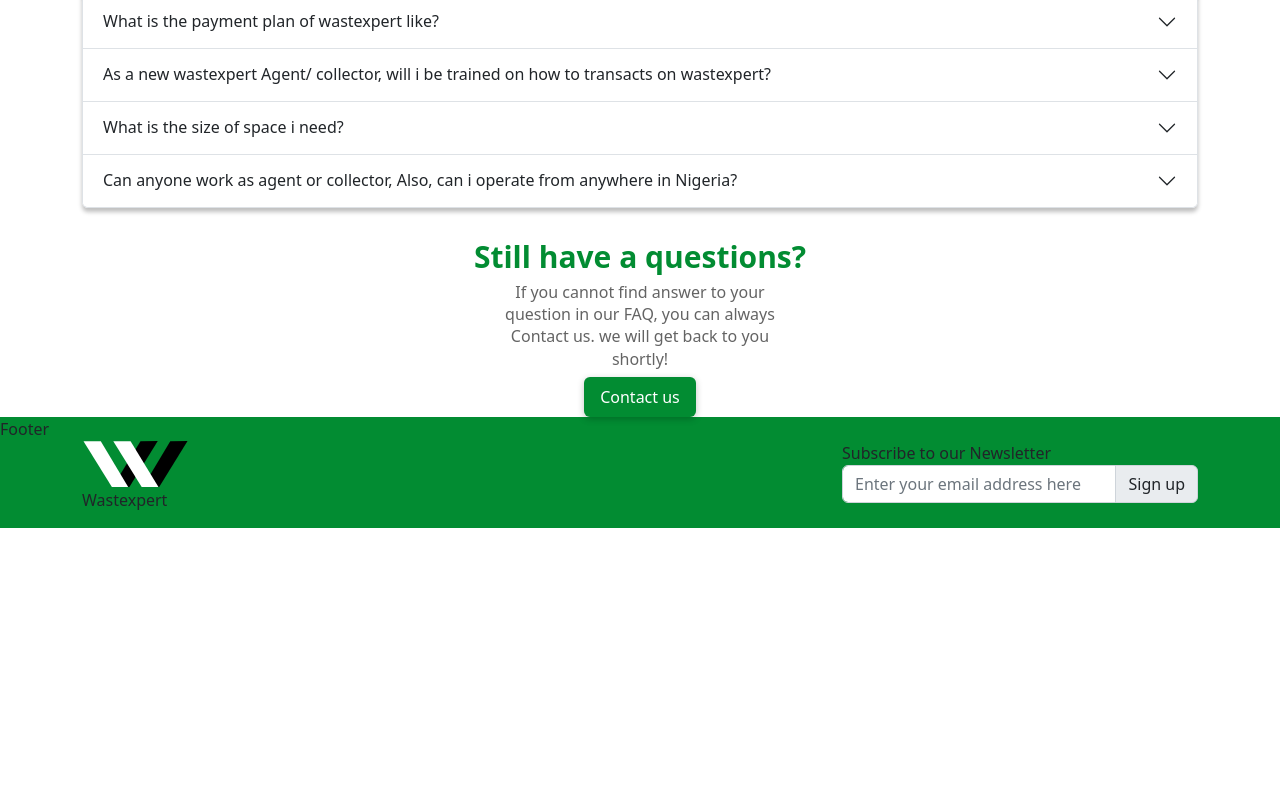
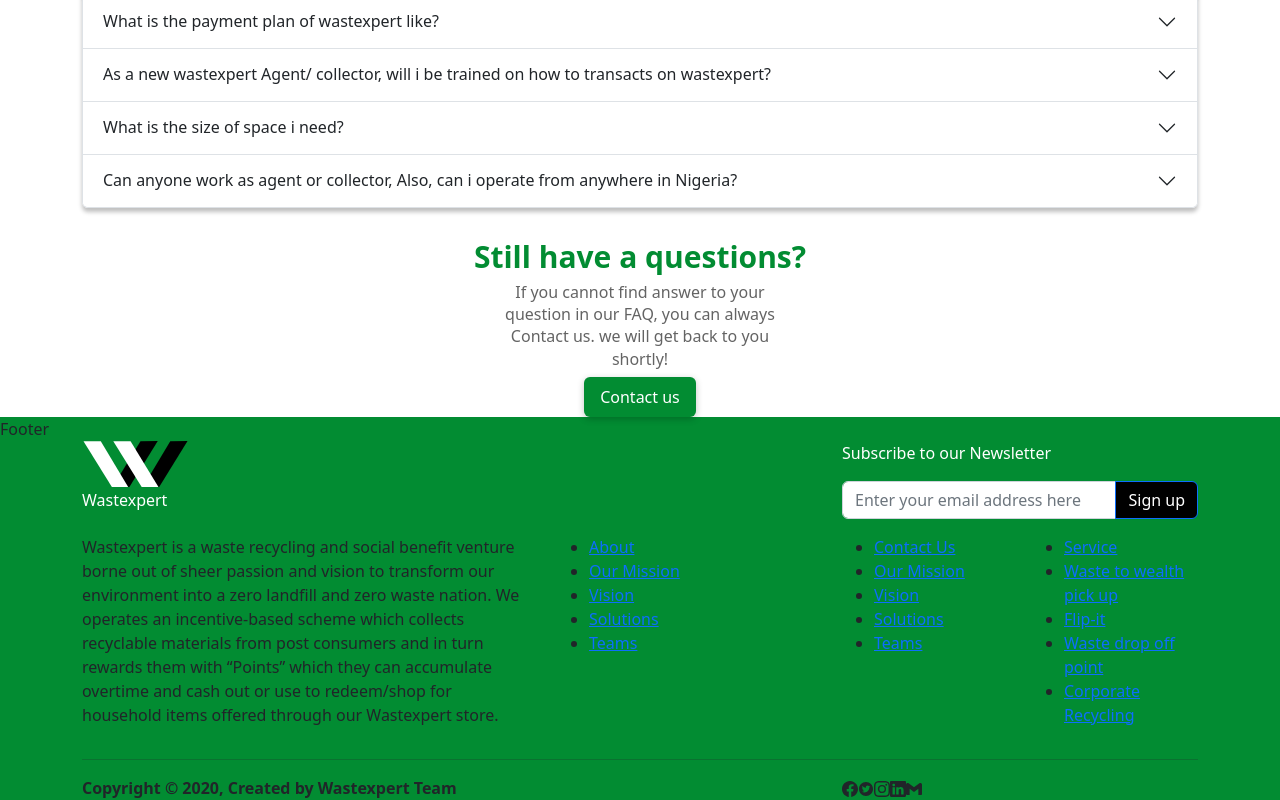
Before and after one commit to walexy026/WasteXpert, a React (Create React App) app: page / in a window 1280 px wide. Shown: the part 3289-4089 px from the top of the page. Before the commit the page ends 3817 px from the top, so only its background shows below. Built offline with nearby package versions, Linux system fonts and the light colour scheme.

Commit message:
footer in progress

```diff
--- a/src/Components/Footer/Footer.jsx
+++ b/src/Components/Footer/Footer.jsx
@@ -1,5 +1,8 @@
 import React from 'react'
-import { Col, Container, Row, Form, InputGroup } from 'react-bootstrap';
+import { Col, Container, Row, Form, InputGroup, Button } from 'react-bootstrap';
+import {BsFacebook, BsInstagram, BsLinkedin} from 'react-icons/bs';
+import {SiGmail} from 'react-icons/si';
+import {AiFillTwitterCircle} from 'react-icons/ai';
 import './Footer.scss'
 import WasteXpertLogo from '../../Assets/footerLogo.svg'
 
@@ -8,20 +11,68 @@
     <div className='footer'>Footer
         <Container>
 <Row>
-    <Col md={8}>
+    <Col md={8} >
     <img src={WasteXpertLogo} alt="WasteXpertLogo" />
-    <p>Wastexpert</p>
+    <p style={{color:'#ffffff'}}>Wastexpert</p>
     </Col>
     <Col md={4}>
-    Subscribe to our Newsletter
+   <p style={{color:'#ffffff'}}> Subscribe to our Newsletter</p>
     <InputGroup className="mb-3">
         <Form.Control
-          placeholder="Enter your email address here"
-          aria-label="Enter your email address here"
-          aria-describedby="basic-addon2"
+        placeholder="Enter your email address here"
+        aria-label="Enter your email address here"
+        aria-describedby="basic-addon2"
         />
-        <InputGroup.Text id="basic-addon2">Sign up</InputGroup.Text>
+        <Button style={{backgroundColor:'#000000', color:'#ffffff', outline:'none' }} id="button-addon2">
+        Sign up
+        </Button>
       </InputGroup>
+
+    </Col>
+</Row>
+<Row>
+    <Col md={5}>
+    <p>Wastexpert is a waste recycling and social benefit venture borne out of sheer passion and vision to transform our environment into a zero landfill  and zero waste nation. We operates an incentive-based scheme which collects recyclable materials from post consumers and in turn rewards them with “Points” which they can accumulate overtime and cash out or use to redeem/shop for household items offered through our Wastexpert store.</p>
+    </Col>
+    <Col md={3}>
+    <ul>
+        <li> <a href=""> About</a></li>
+        <li> <a href="">Our Mission</a></li>
+        <li> <a href="">Vision</a></li>
+        <li> <a href="">Solutions</a></li>
+        <li> <a href="">Teams</a></li>
+    </ul>
+    </Col>
+    <Col md={2}>
+    <ul>
+        <li> <a href=""> Contact Us</a></li>
+        <li> <a href="">Our Mission</a></li>
+        <li> <a href="">Vision</a></li>
+        <li> <a href="">Solutions</a></li>
+        <li> <a href="">Teams</a></li>
+    </ul>
+    </Col>
+    <Col md={2}>
+    <ul>
+        <li> <a href=""> Service</a></li>
+        <li> <a href="">Waste to wealth pick up</a></li>
+        <li> <a href="">Flip-it</a></li>
+        <li> <a href="">Waste drop off point</a></li>
+        <li> <a href="">Corporate Recycling</a></li>
+    </ul>
+    </Col>
+</Row>
+<hr />
+<Row>
+    <Col md={8}>
+        <b>Copyright © 2020, Created by Wastexpert Team</b>
+    </Col>
+    <Col md={4}>
+        <BsFacebook/>
+        <AiFillTwitterCircle/>
+        <BsInstagram/>
+        <BsLinkedin/>
+        <SiGmail/>
     </Col>
 </Row>
         </Container>
```
